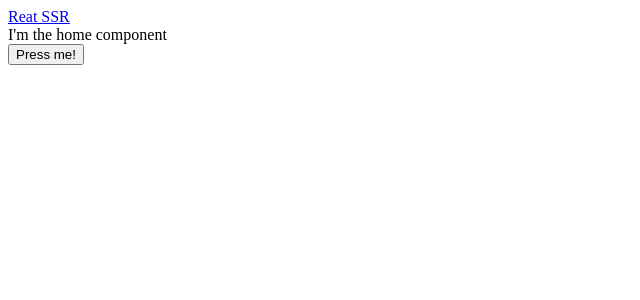
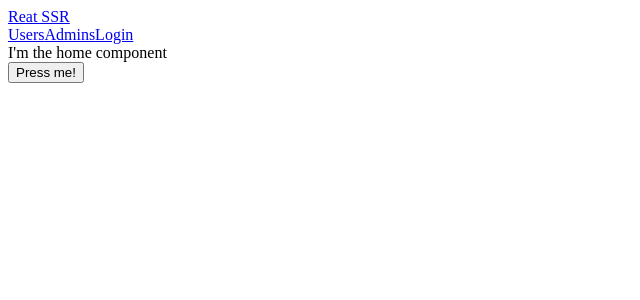
Before and after one commit to andreyohiienko/react-ssr, a React app: page / in a window 1280 px wide. Shown: the top 300 px of the page, without its empty margins (0-640 px from the left). Built offline with nearby package versions, Linux system fonts and the light colour scheme; the HTML template or start-up script is replaced by a standard one.

Commit message:
Header customization

```diff
--- a/src/client/App.js
+++ b/src/client/App.js
@@ -1,6 +1,7 @@
 import React from 'react'
 import { renderRoutes } from 'react-router-config'
 import Header from './components/Header'
+import { fetchCurrentUser } from './actions'
 
 const App = ({ route }) => {
   return (
@@ -13,4 +14,5 @@
 
 export default {
   component: App,
+  loadData: ({ dispatch }) => dispatch(fetchCurrentUser()),
 }
--- a/src/client/actions/index.js
+++ b/src/client/actions/index.js
@@ -11,8 +11,9 @@
 export const FETCH_CURRENT_USER = 'FETCH_CURRENT_USER'
 export const fetchCurrentUser = () => async (dispatch, getState, api) => {
   const res = await api.get('/current_user')
+  // console.log('res', res)
 
-  dispacth({
+  dispatch({
     type: FETCH_CURRENT_USER,
     payload: res,
   })
--- a/src/client/components/Header.js
+++ b/src/client/components/Header.js
@@ -1,10 +1,29 @@
-import React from 'react'
+import React, { useEffect } from 'react'
 import { Link } from 'react-router-dom'
+import { connect } from 'react-redux'
 
-export default () => {
+const Header = ({ auth }) => {
+  console.log('auth', auth)
+  const authButton = auth ? (
+    <a href="/api/logout">Logout</a>
+  ) : (
+    <a href="/api/auth/google">Login</a>
+  )
+
   return (
     <div>
       <Link to="/">Reat SSR</Link>
+      <div>
+        <Link to="/users">Users</Link>
+        <Link to="/admins">Admins</Link>
+        {authButton}
+      </div>
     </div>
   )
 }
+
+function mapStateToProps({ auth }) {
+  return { auth }
+}
+
+export default connect(mapStateToProps)(Header)
--- a/src/client/reducers/authReducer.js
+++ b/src/client/reducers/authReducer.js
@@ -3,6 +3,7 @@
 export default (state = null, action) => {
   switch (action.type) {
     case FETCH_CURRENT_USER:
+      // console.log('action.payload', action.payload)
       return action.payload.data || false
 
     default:
--- a/src/helpers/createStore.js
+++ b/src/helpers/createStore.js
@@ -6,7 +6,7 @@
 export default (req) => {
   const axiosInstance = axios.create({
     baseURL: 'http://react-ssr-api.herokuapp.com',
-    headers: { cookier: req.get('cookie') || '' },
+    headers: { cookie: req.get('cookie') || '' },
   })
 
   const store = createStore(
--- a/src/index.js
+++ b/src/index.js
@@ -11,7 +11,7 @@
 app.use(
   '/api',
   proxy('http://react-ssr-api.herokuapp.com', {
-    proxyReqBodyDecorator(opts) {
+    proxyReqOptDecorator(opts) {
       opts.headers['x-forwarded-host'] = 'localhost:3000'
       return opts
     },
```
